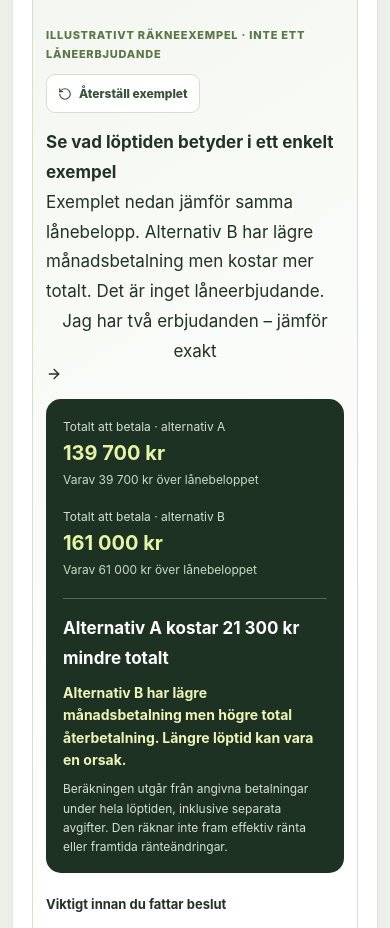
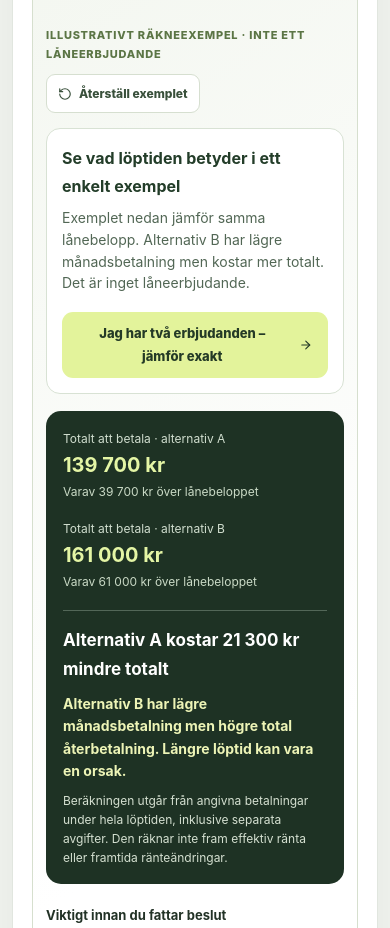
Before and after one commit to arvidlandin-cpu/sankkostnaden, a Next.js app: page /ekonomi/jamfor-privatlan in a window 390 px wide. Shown: the part 1880-2808 px from the top of the page. Built offline with nearby package versions, Linux system fonts and the light colour scheme.

Commit message:
Style example-first loan total interaction for mobile

```diff
--- a/styles/QuotedLoanTotals.module.css
+++ b/styles/QuotedLoanTotals.module.css
@@ -44,3 +44,10 @@
  .result{padding:17px}
  .principal>div{max-width:none}
 }
+
+
+.mode{display:flex;align-items:center;justify-content:space-between;gap:18px;flex-wrap:wrap;padding:18px 20px;margin:12px 0 16px;border-radius:14px;border:1px solid #d8e2d4;background:#fff}
+.mode strong{display:block;color:#233d29;font-size:16px}
+.mode p{margin:7px 0 0;color:#526755;line-height:1.55;font-size:14px;max-width:580px}
+.mode button{display:inline-flex;align-items:center;justify-content:space-between;gap:12px;min-height:48px;padding:10px 15px;border:0;border-radius:11px;background:#e3f39b;color:#243a26;font:inherit;font-size:13px;font-weight:850;cursor:pointer}
+@media(max-width:490px){.mode{padding:15px}.mode button{width:100%}}
```
